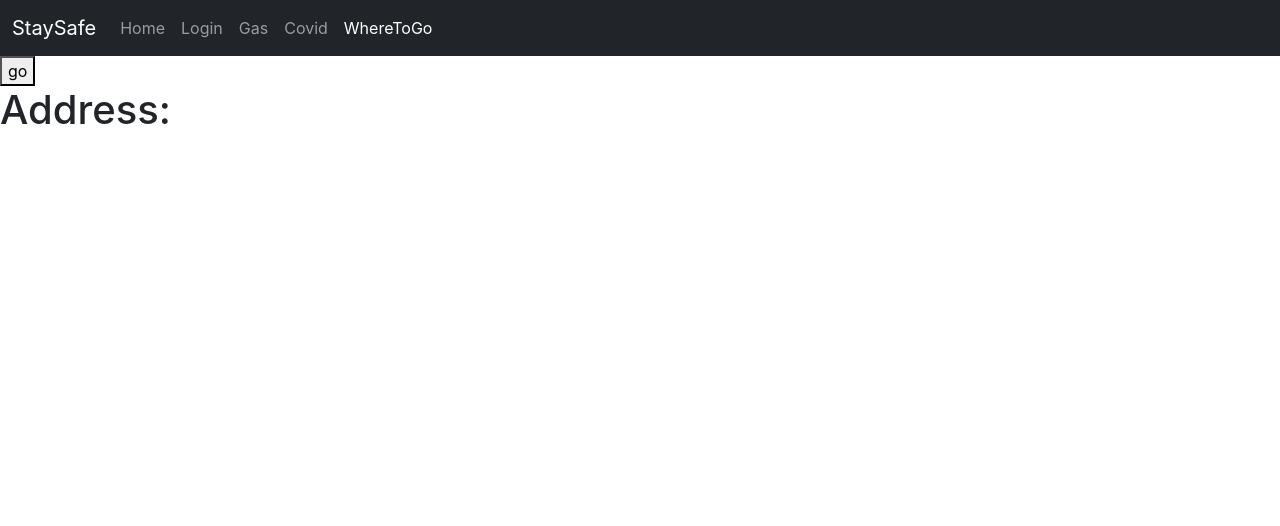
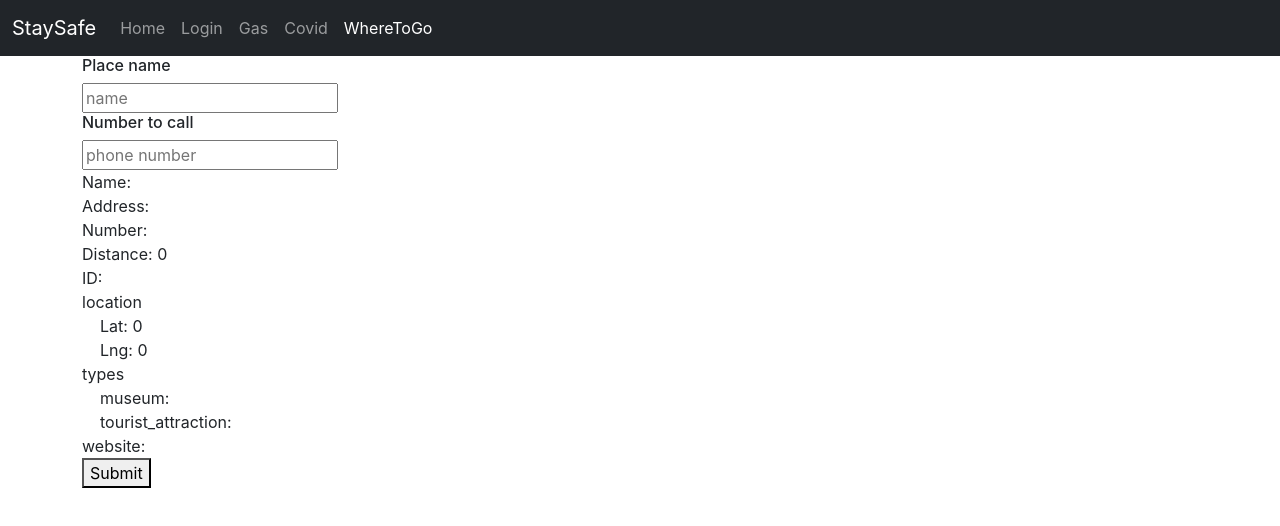
Before and after one commit to dagreatcode/WhereInTheWorld, a React (Create React App) app in the folder client/: page /WhereToGo in a window 1280 px wide. Shown: the top 526 px of the page. Built offline with nearby package versions, Linux system fonts and the light colour scheme; no server answers.

Commit message:
updated WhereToGo

```diff
--- a/client/src/containers/WhereToGo/WhereToGo.jsx
+++ b/client/src/containers/WhereToGo/WhereToGo.jsx
@@ -1,19 +1,17 @@
-import React, { Component } from "react";
+import React, { useState } from "react";
 import axios from "axios";
 
-class WhereToGo extends Component {
-  state = {
+const WhereToGo = () => {
+  const [toGo, setToGo] = useState({
     address: "",
     distance: 0,
     id: "",
     location: { lat: 0, lng: 0 },
-    name: "Children's Creativity Museum",
+    name: "",
     phone_number: "",
     types: [],
     website: "",
-  };
-
-  handleSubmit = (event) => {
+  });
 
   const options = {
     method: "GET",
@@ -29,65 +27,74 @@ class WhereToGo extends Component {
     },
   };
 
+  const handleSubmit = () => {
     axios
       .request(options)
       .then(function (response) {
-        console.log(response.data.results[0]);
-        const info = response.data.results[0];
-        const { name, value } = event.value;
-        // this.setState({
-        //   address: "ok",
-        // })
-        // this.setState(response.data.results[0]);
-        // console.log(this.state);
-        // this.stateState({
-        //   address: info.address,
-        //   distance: 0,
-        //   id: "",
-        //   location: { lat: 37.783366, lng: -122.402325 },
-        //   name: "Children's Creativity Museum",
-        //   phone_number: "",
-        //   types: [],
-        //   website: "",
-        // });
-            this.setState({
-      [name]: value
-    });
-
+        console.log(response.data.results);
+        // const info = response.data.results[0];
+        setToGo(response.data.results[0]);
       })
       .catch(function (error) {
         console.error(error);
       });
-  }
-  // handleInputChange = event => {
-  //   // Getting the value and name of the input which triggered the change
-  //   let value = event.target.value;
-  //   const name = event.target.name;
+  };
 
-  //   if (name === "password") {
-  //     value = value.substring(0, 15);
-  //   }
-  //   // Updating the input's state
-  //   this.setState({
-  //     [name]: value
-  //   });
-  // };
+  const handleInputChange = (event) => {
+    const { name, value } = event.target;
+    setToGo({
+      ...toGo,
+      [name]: value,
+    });
+  };
 
-    // // handleIncrement increments this.state.count by 1
-    // handleIncrement = () => {
-    //   // We always use the setState method to update a component's state
-    //   this.setState({ count: this.state.count + 1 });
-    // };
-    // {() => setState({ ...state, mood: "lazy" })}
-
-  render() {
   return (
-      <div>
-        <button onClick={this.handleSubmit}>go</button>
-        <h1>Address: {this.state.address}</h1>
+    <>
+      <div className="container">
+        <div className="row">
+          <label>
+            <h6>Place name</h6>
+            <input
+              type="text"
+              name="name"
+              value={toGo.name}
+              onChange={handleInputChange}
+              className="name"
+              placeholder="name"
+            />
+          </label>
         </div>
+        <h6>Number to call</h6>
+        <input
+          value={toGo.phone_number}
+          name="phone_number"
+          onChange={handleInputChange}
+          type="text"
+          placeholder="phone number"
+        />
+        <br />
+        Name: {toGo.name}
+        <br />
+        Address: {toGo.address}
+        <br />
+        Number: {toGo.phone_number}
+        <br />
+        Distance: {toGo.distance}
+        <br />
+        ID: {toGo.id}
+        <br />
+        location <br />
+        &nbsp;&nbsp;&nbsp;&nbsp;Lat: {toGo.location.lat} <br />
+        &nbsp;&nbsp;&nbsp;&nbsp;Lng: {toGo.location.lng} <br />
+        types <br />
+        &nbsp;&nbsp;&nbsp;&nbsp;museum:{toGo.types.museum} <br />
+        &nbsp;&nbsp;&nbsp;&nbsp;tourist_attraction:{toGo.types.tourist_attraction}
+        {toGo.types.tourist_attraction} <br />
+        website: {toGo.website} <br />
+        <button onClick={handleSubmit}>Submit</button>
+      </div>
+    </>
   );
-  }
-}
+};
 
 export default WhereToGo;
```
Lines whose indentation alone changed are shown as unchanged.
